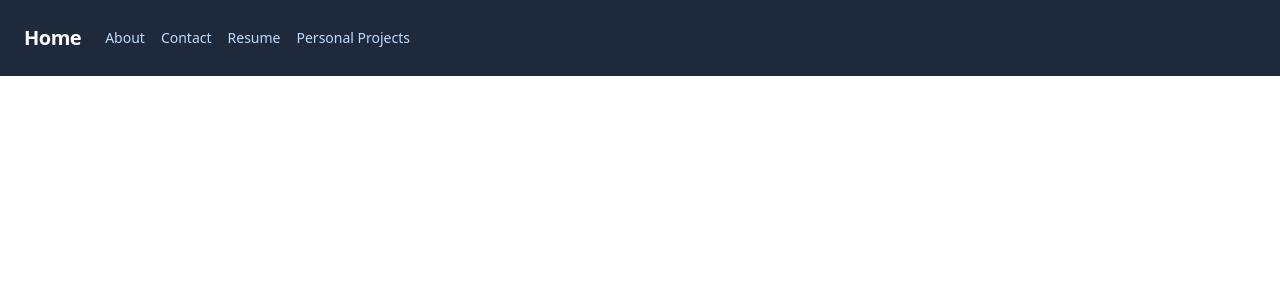
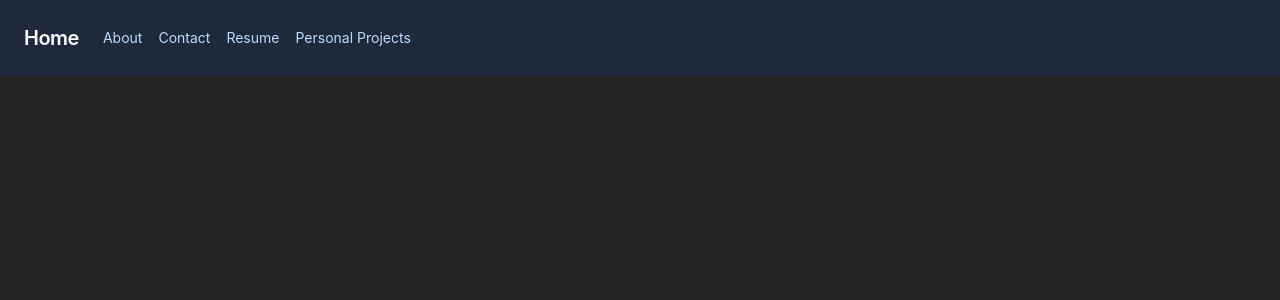
Before and after one commit to 1ShoukR/portfolio-remastered, a React (Vite) app in the folder portfoio-remastered/: page / in a window 1280 px wide. Shown: the top 300 px of the page. Built offline with nearby package versions, Linux system fonts and the light colour scheme.

Commit message:
made background color synonymous to previous portfolio background

```diff
--- a/portfoio-remastered/src/index.css
+++ b/portfoio-remastered/src/index.css
@@ -7,23 +7,19 @@
 
 
 
-/* :root {
+:root {
   font-family: Inter, system-ui, Avenir, Helvetica, Arial, sans-serif;
   line-height: 1.5;
   font-weight: 400;
 
-  color-scheme: light dark;
+
   color: rgba(255, 255, 255, 0.87);
   background-color: #242424;
 
-  font-synthesis: none;
-  text-rendering: optimizeLegibility;
-  -webkit-font-smoothing: antialiased;
-  -moz-osx-font-smoothing: grayscale;
-  -webkit-text-size-adjust: 100%;
+
 }
 
-a {
+/* a {
   font-weight: 500;
   color: #646cff;
   text-decoration: inherit;
```
